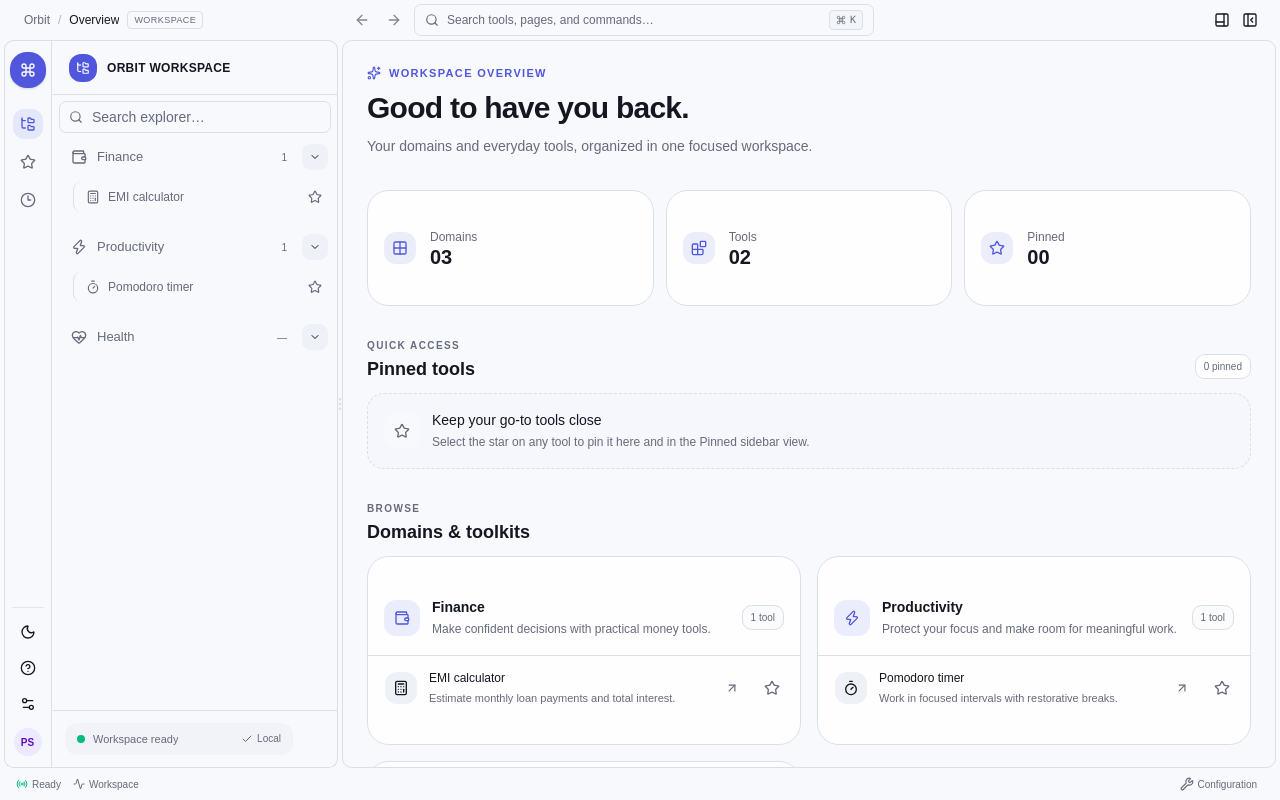
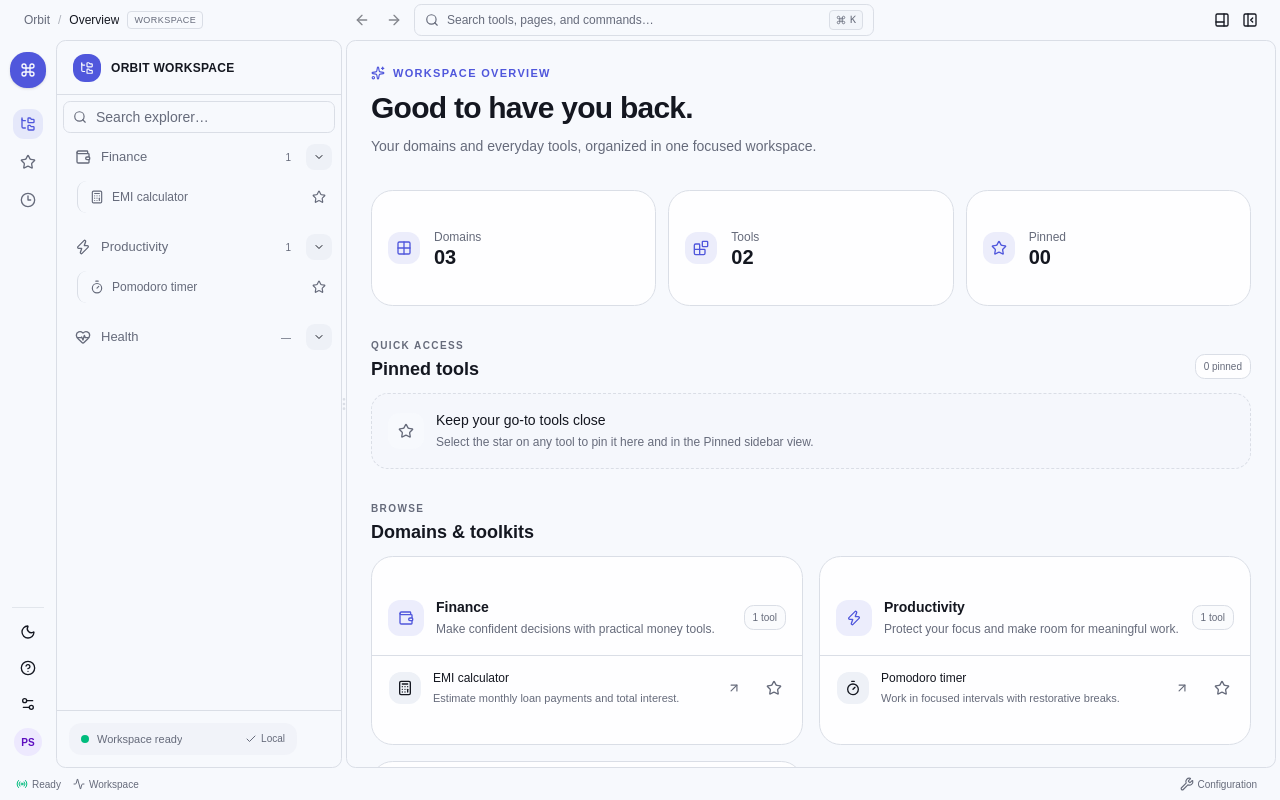
Before and after one commit to shrey714/All-In-One-Template, a React (Vite) app in the folder apps/web/: page / in a window 1280 px wide. Built offline with nearby package versions, Linux system fonts and the light colour scheme.

Commit message:
Ui changes

```diff
--- a/apps/web/src/shared/components/layout/ActivityRail.tsx
+++ b/apps/web/src/shared/components/layout/ActivityRail.tsx
@@ -19,7 +19,7 @@ type Props = {
   onViewChange: (view: SidebarView) => void
   onSettings: () => void
   onHelp: () => void
-  divider?: boolean
+  sidebarVisible: boolean
 }
 
 const views = [
@@ -33,7 +33,7 @@ export function ActivityRail({
   onViewChange,
   onSettings,
   onHelp,
-  divider = false,
+  sidebarVisible
 }: Props) {
   const { theme, setTheme } = useTheme()
   const ThemeIcon = theme === "dark" ? Sun : Moon
@@ -41,7 +41,7 @@ export function ActivityRail({
   return (
     <nav
       aria-label="Workspace views"
-      className={`flex h-full w-12 shrink-0 flex-col items-center overflow-hidden py-3 ${divider ? "border-r border-border" : ""}`}
+      className={`flex h-full w-12 shrink-0 flex-col items-center overflow-hidden py-3 ${sidebarVisible ? 'mr-1' : ''}`}
     >
       <Link
         aria-label="Go to dashboard"
--- a/apps/web/src/shared/components/layout/WorkspaceSidebar.tsx
+++ b/apps/web/src/shared/components/layout/WorkspaceSidebar.tsx
@@ -101,14 +101,14 @@ export function WorkspaceSidebar({
         : "Explorer"
   const HeadingIcon =
     view === "pinned" ? Star : view === "recent" ? Clock3 : FolderTree
-  const frameClass = `flex h-full min-h-0 shrink-0 overflow-hidden ring-1 ring-inset ring-border rounded-md`
+  const frameClass = `flex h-full min-h-0 shrink-0 overflow-hidden`
   const activityRail = activityRailVisible ? (
     <ActivityRail
       view={view}
       onViewChange={onViewChange}
       onSettings={onSettings}
       onHelp={onHelp}
-      divider={sidebarVisible}
+      sidebarVisible={sidebarVisible}
     />
   ) : null
 
@@ -133,7 +133,7 @@ export function WorkspaceSidebar({
           id="workspace-sidebar"
           aria-label="Collapsed domain and tool navigation"
           style={{ width }}
-          className="group/sidebar flex shrink-0 flex-col items-center overflow-hidden border border-transparent"
+          className="group/sidebar flex shrink-0 flex-col items-center overflow-hidden border rounded-md"
         >
           <div className="grid h-[54px] w-full shrink-0 place-items-center border-b border-border">
             <FolderTree className="size-4 text-primary" />
@@ -213,7 +213,7 @@ export function WorkspaceSidebar({
         id="workspace-sidebar"
         aria-label="Domain and tool navigation"
         style={{ width }}
-        className="group/sidebar flex shrink-0 flex-col overflow-hidden border border-transparent transition-[width] duration-150"
+        className="group/sidebar flex shrink-0 flex-col overflow-hidden border rounded-md transition-[width] duration-150"
       >
         <div className="flex h-[54px] w-full shrink-0 items-center border-b border-border px-4">
           <div className="flex min-w-0 items-center gap-2.5">
```
